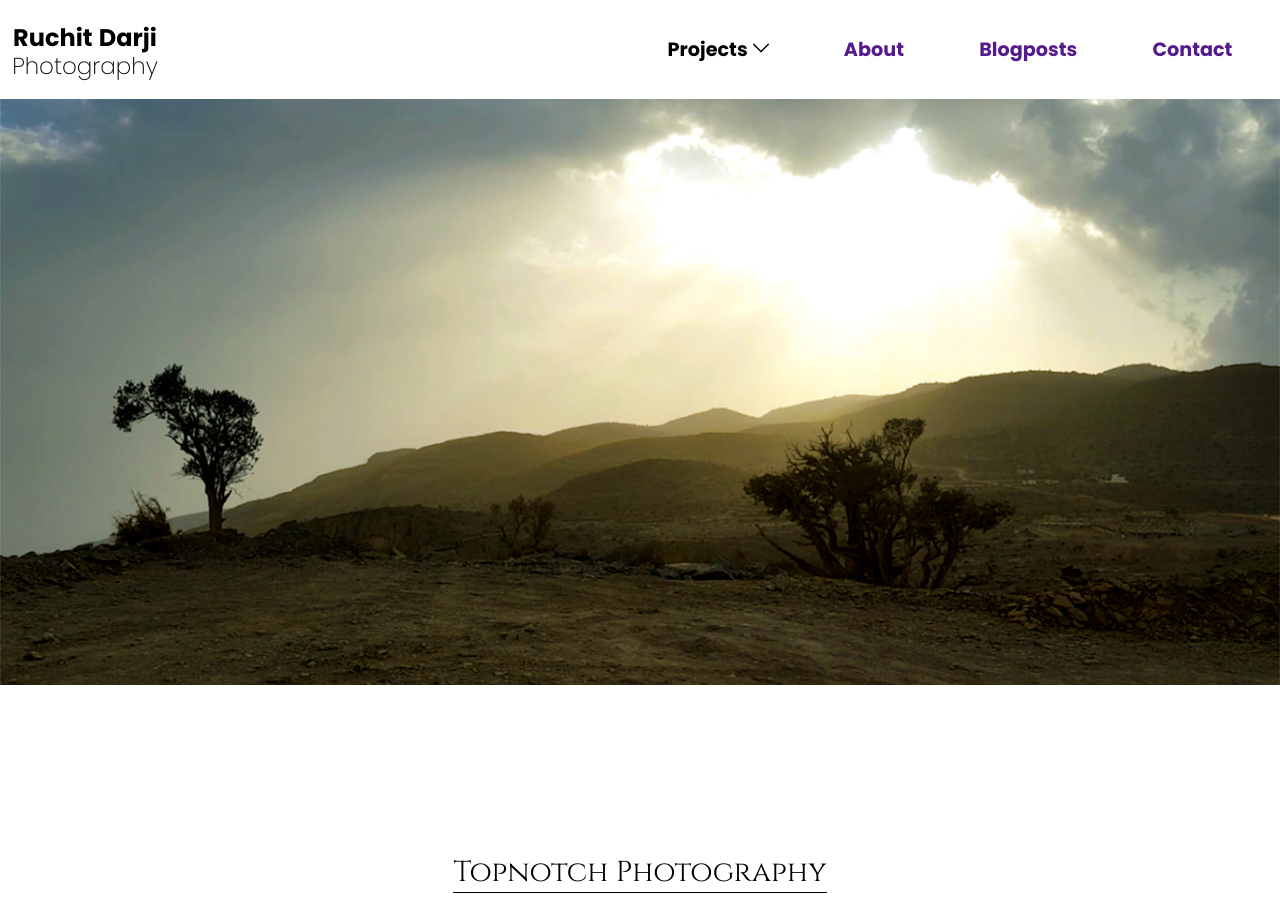
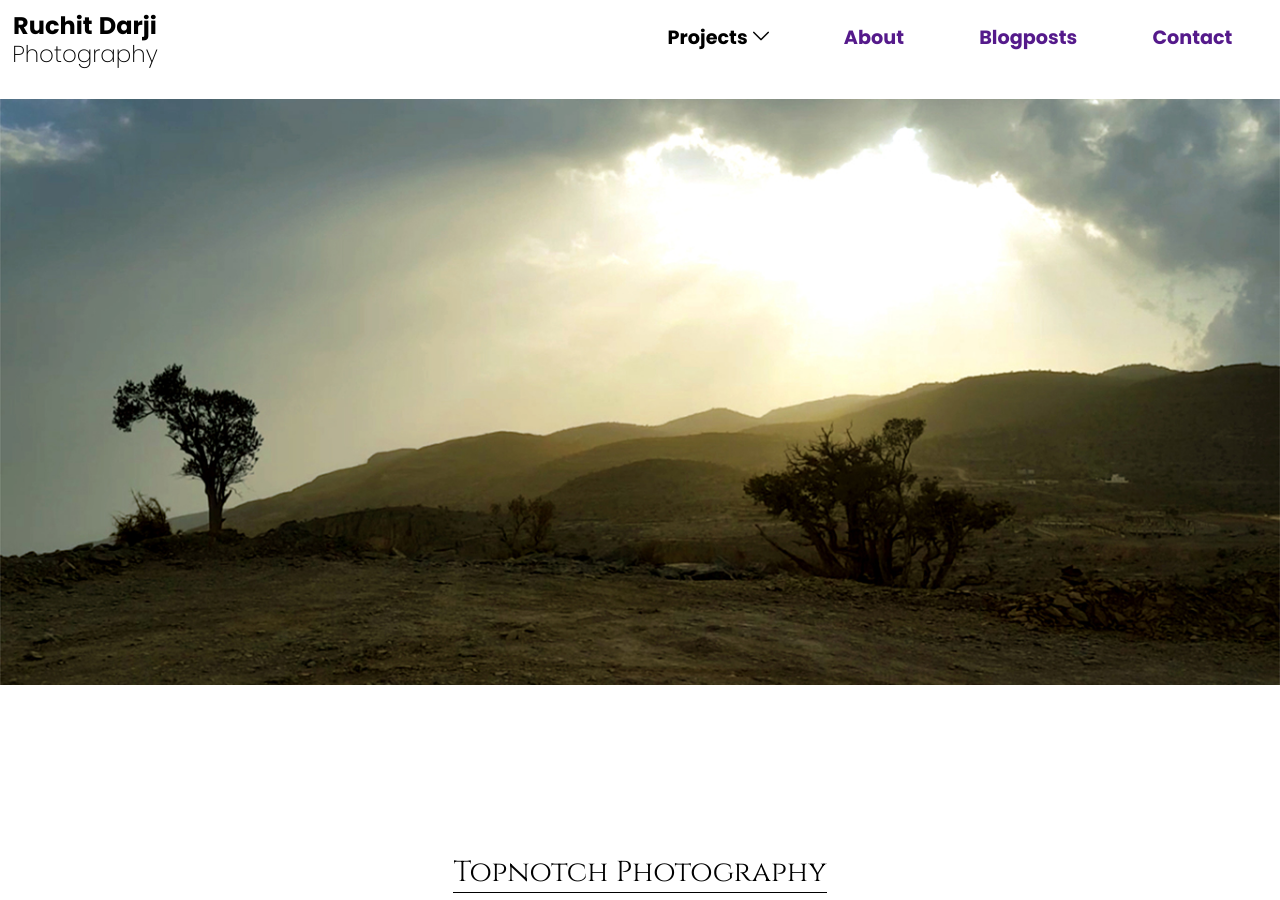
Before and after one commit to ruchit02/topnotchphotography, a Jekyll site: the page built from index.html, in a window 1280 px wide and 900 px high. Built offline with Jekyll 4.4.1, drawn with Linux system fonts in a browser that asks for light colours.

Commit message:
Initial website launch

```diff
--- a/_sass/footer.scss
+++ b/_sass/footer.scss
@@ -3,7 +3,7 @@
 
     display: grid;
     grid-template-columns: 1fr;
-    grid-template-rows: 1fr 200px 25px;
+    grid-template-rows: 1fr 300px 105px;
     align-items: center;
     justify-content: space-between;
     gap: initial;
@@ -49,6 +49,12 @@
 
 .tnpFooter .footerCopyright{
     margin-left: 10px;
+    display: flex;
+    flex-flow: column;
+}
+
+.tnpFooter .footerCopyright img{
+    width: 150px;
 }
 
 @media screen and (min-width: 800px){
--- a/_sass/header.scss
+++ b/_sass/header.scss
@@ -10,7 +10,7 @@
     padding: 0 10px;
     z-index: 2000;
     font-weight: 700;
-    height: 11vh;
+    height: 75px;
     background-color: white;
 
     transition: 0.5s;
--- a/assets/js/header.js
+++ b/assets/js/header.js
@@ -17,8 +17,8 @@
     let currScrollY = window.pageYOffset;
 
     if( currScrollY > prevScrollY ){
-        header.style.top = "-11vh";
-        headerLinksBox.style.top = "11vh";
+        header.style.top = "-75px";
+        headerLinksBox.style.top = "75px";
     }else{
         header.style.top = "0px";
         headerLinksBox.style.top = "0px";
```
